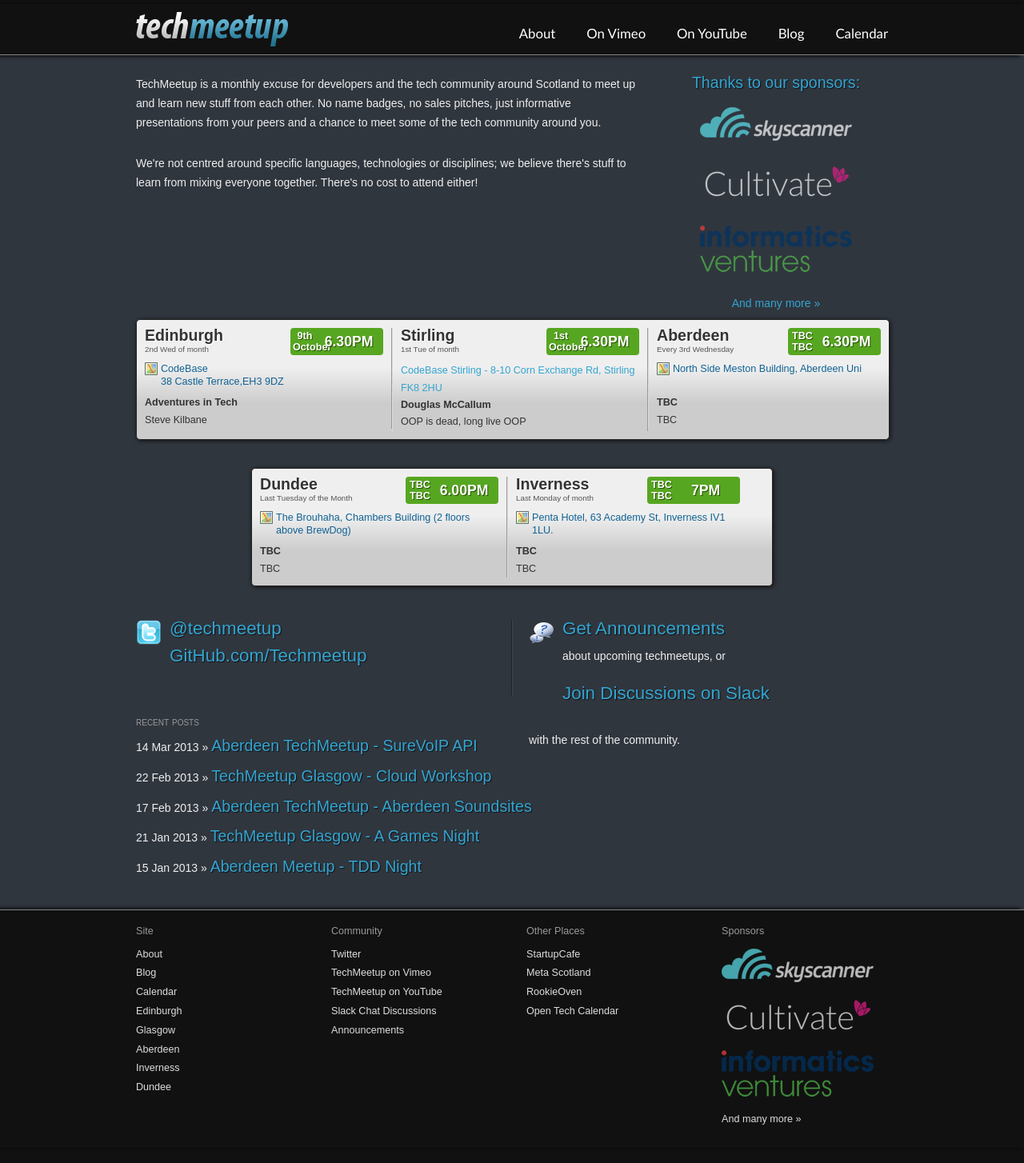
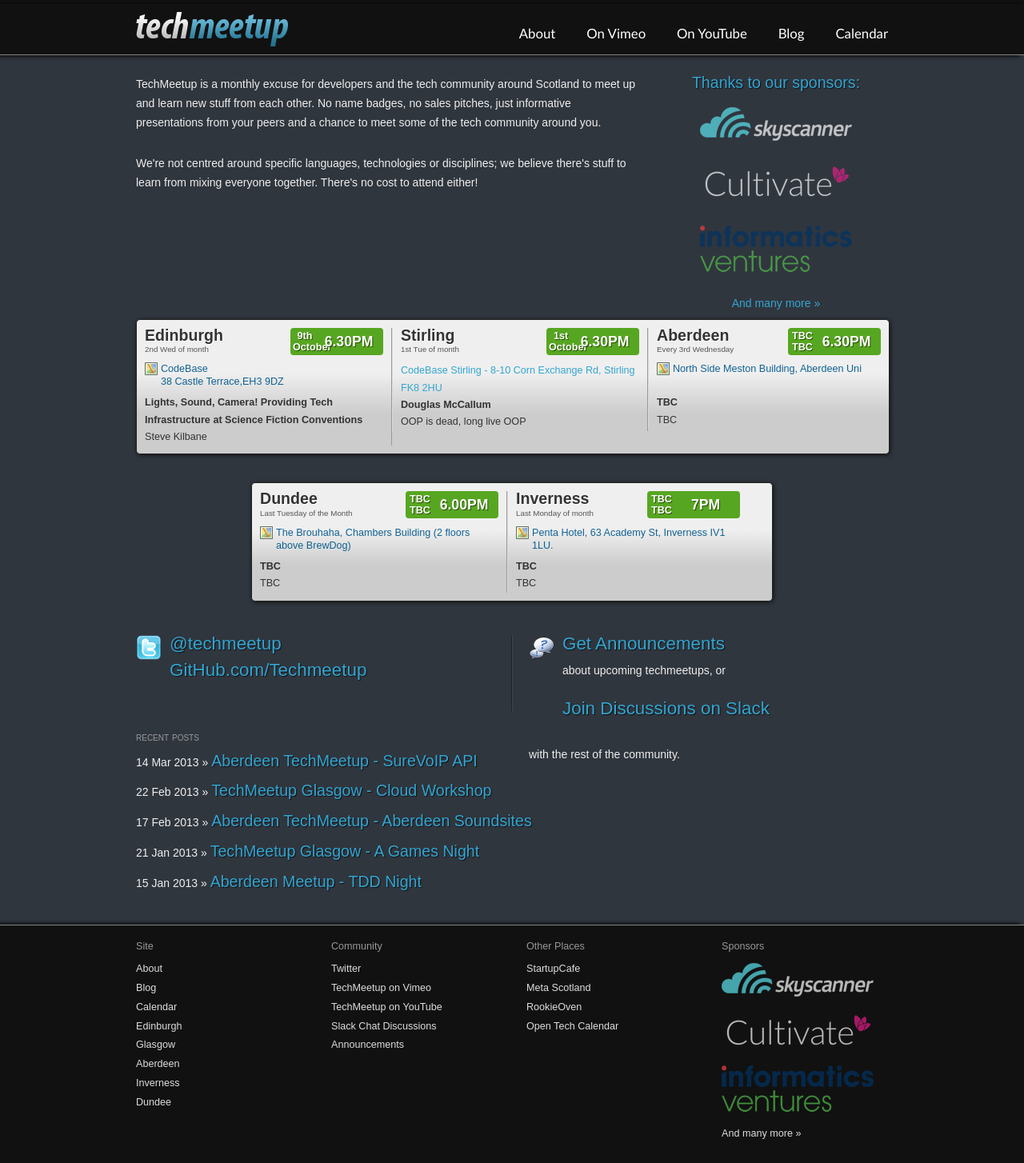
Before and after one commit to techmeetup/techmeetup.co.uk, a Jekyll site: the page built from index.html, in a window 1280 px wide. Shown: the whole page at 80% size. Built offline with Jekyll 4.4.1, drawn with Linux system fonts in a browser that asks for light colours.

Commit message:
updated Edinburgh

```diff
--- a/_data/index.json
+++ b/_data/index.json
@@ -2,7 +2,7 @@
   "edinburgh": {
     "speakers": [
       {
-        "name": "Adventures in Tech",
+        "name": "Lights, Sound, Camera! Providing Tech Infrastructure at Science Fiction Conventions",
         "talk": "Steve Kilbane"
       }
     ],
```
